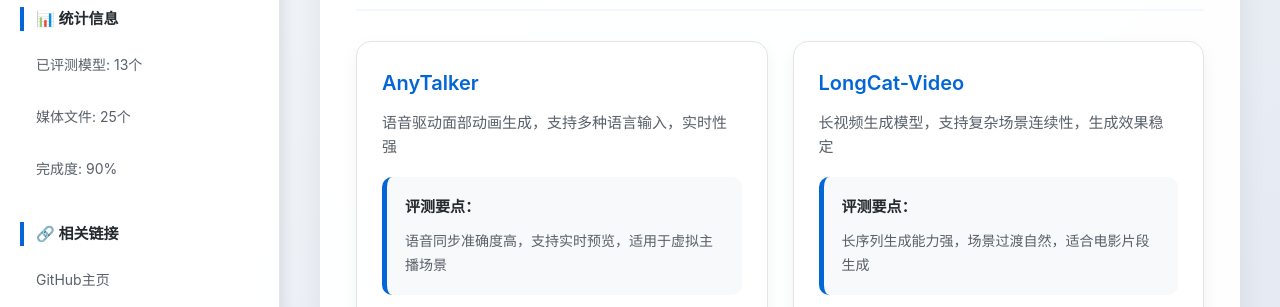
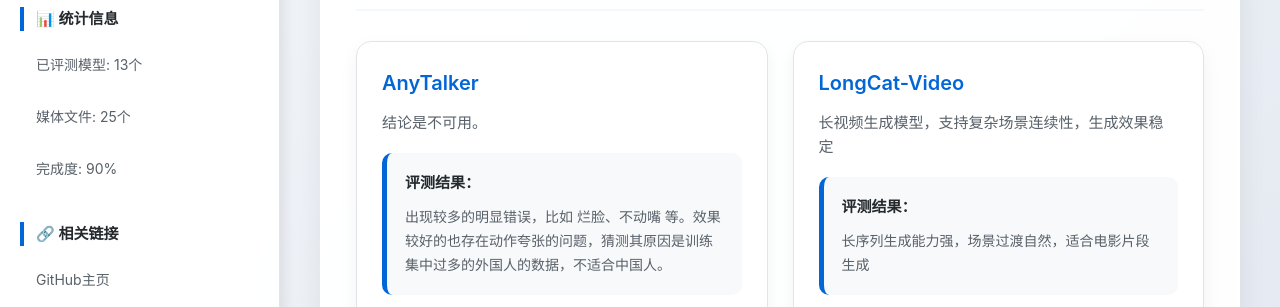
Before and after one commit to XuJianzhi/xujianzhi.github.io, a plain HTML site: page index.html in a window 1280 px wide. Shown: the part 455-762 px from the top of the page. Drawn offline with Linux system fonts and the light colour scheme.

Commit message:
Update index.html

```diff
--- a/index.html
+++ b/index.html
@@ -782,10 +782,10 @@
                 <div class="model-grid">
                     <div class="model-card">
                         <h4><a href="./models_test/TIA2V/AnyTalker.md">AnyTalker</a></h4>
-                        <p class="model-description">语音驱动面部动画生成，支持多种语言输入，实时性强</p>
+                        <p class="model-description">结论是不可用。</p>
                         <div class="model-review">
-                            <strong>评测要点：</strong>
-                            <p>语音同步准确度高，支持实时预览，适用于虚拟主播场景</p>
+                            <strong>评测结果：</strong>
+                            <p>出现较多的明显错误，比如 烂脸、不动嘴 等。效果较好的也存在动作夸张的问题，猜测其原因是训练集中过多的外国人的数据，不适合中国人。</p>
                         </div>
                         <div class="media-gallery">
                             <div class="media-item" data-src="/assets/AnyTalker/a1_with_audio.mp4" data-type="video">
@@ -812,7 +812,7 @@
                         <h4><a href="./models_test/TIA2V/LongCat-Video.md">LongCat-Video</a></h4>
                         <p class="model-description">长视频生成模型，支持复杂场景连续性，生成效果稳定</p>
                         <div class="model-review">
-                            <strong>评测要点：</strong>
+                            <strong>评测结果：</strong>
                             <p>长序列生成能力强，场景过渡自然，适合电影片段生成</p>
                         </div>
                         <div class="media-gallery">
@@ -840,7 +840,7 @@
                         <h4><a href="./models_test/TIA2V/SoulX-FlashTalk.md">SoulX-FlashTalk</a></h4>
                         <p class="model-description">快速语音到视频合成，实时性优秀，响应速度快</p>
                         <div class="model-review">
-                            <strong>评测要点：</strong>
+                            <strong>评测结果：</strong>
                             <p>推理速度快，延迟低，适合实时交互应用</p>
                         </div>
                         <div class="media-gallery">
@@ -866,7 +866,7 @@
                         <h4><a href="./models_test/TI2I/Qwen-Image-Edit.md">Qwen-Image-Edit</a></h4>
                         <p class="model-description">基于Qwen的图像编辑模型，支持复杂指令，理解能力强</p>
                         <div class="model-review">
-                            <strong>评测要点：</strong>
+                            <strong>评测结果：</strong>
                             <p>指令理解准确，编辑效果自然，支持复杂多步操作</p>
                         </div>
                         <div class="media-gallery">
@@ -888,7 +888,7 @@
                         <h4><a href="./models_test/TI2I/DreamOmni2.md">DreamOmni2</a></h4>
                         <p class="model-description">多功能生成模型，支持多种任务，应用场景广泛</p>
                         <div class="model-review">
-                            <strong>评测要点：</strong>
+                            <strong>评测结果：</strong>
                             <p>多任务能力强，生成质量高，但资源消耗较大</p>
                         </div>
                         <div class="media-gallery">
@@ -902,7 +902,7 @@
                         <h4><a href="./models_test/TI2I/Flux-Kontext.md">Flux-Kontext</a></h4>
                         <p class="model-description">上下文感知生成模型，场景理解能力强</p>
                         <div class="model-review">
-                            <strong>评测要点：</strong>
+                            <strong>评测结果：</strong>
                             <p>上下文感知准确，场景一致性高，适合故事性图像生成</p>
                         </div>
                         <div class="media-gallery">
@@ -930,7 +930,7 @@
                         <h4><a href="./models_test/T2I/OmniGen2.md">OmniGen2</a></h4>
                         <p class="model-description">全能生成模型第二代，性能全面提升</p>
                         <div class="model-review">
-                            <strong>评测要点：</strong>
+                            <strong>评测结果：</strong>
                             <p>生成质量显著提升，细节丰富，但训练成本高</p>
                         </div>
                         <div class="media-gallery">
@@ -944,7 +944,7 @@
                         <h4><a href="./models_test/T2I/Fooocus.md">Fooocus</a></h4>
                         <p class="model-description">专注式图像生成工具，用户体验优秀</p>
                         <div class="model-review">
-                            <strong>评测要点：</strong>
+                            <strong>评测结果：</strong>
                             <p>界面友好，生成速度快，适合初学者使用</p>
                         </div>
                         <div class="media-gallery">
@@ -976,7 +976,7 @@
                         <h4><a href="./models_test/TI2V/FramePack.md">FramePack</a></h4>
                         <p class="model-description">帧打包技术，提升视频生成效率，减少内存占用</p>
                         <div class="model-review">
-                            <strong>评测要点：</strong>
+                            <strong>评测结果：</strong>
                             <p>内存优化明显，生成速度提升，适合长视频生成</p>
                         </div>
                         <div class="media-gallery">
@@ -998,7 +998,7 @@
                         <h4><a href="./models_test/TI2V/LongCat-Video.md">LongCat-Video</a></h4>
                         <p class="model-description">长序列视频生成，场景连贯性测试，动态效果好</p>
                         <div class="model-review">
-                            <strong>评测要点：</strong>
+                            <strong>评测结果：</strong>
                             <p>场景连贯性强，动态效果自然，运动轨迹准确</p>
                         </div>
                         <div class="media-gallery">
@@ -1036,7 +1036,7 @@
                         <h4><a href="./models_test/IT2VA/MOVA.md">MOVA</a></h4>
                         <p class="model-description">多模态生成模型，图像到音视频合成，跨模态能力强</p>
                         <div class="model-review">
-                            <strong>评测要点：</strong>
+                            <strong>评测结果：</strong>
                             <p>跨模态生成效果优秀，音视频同步准确，创新性强</p>
                         </div>
                         <div class="media-gallery">
```
